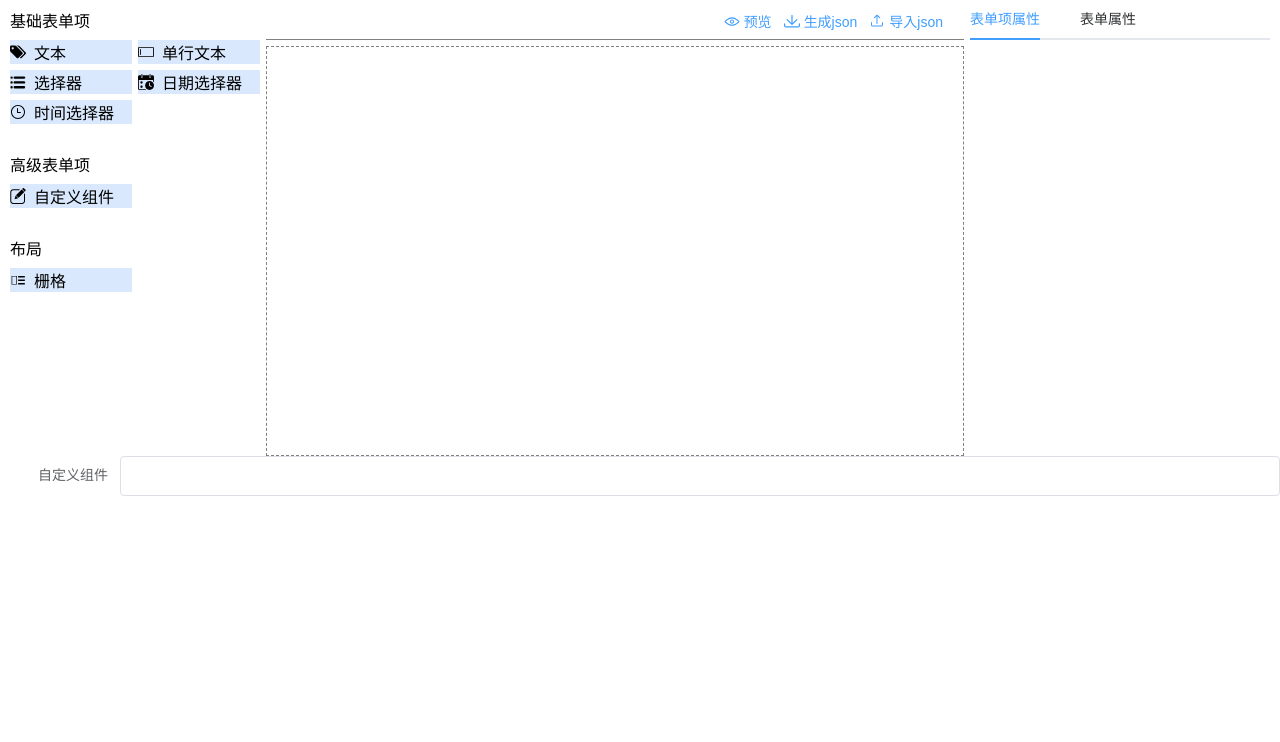
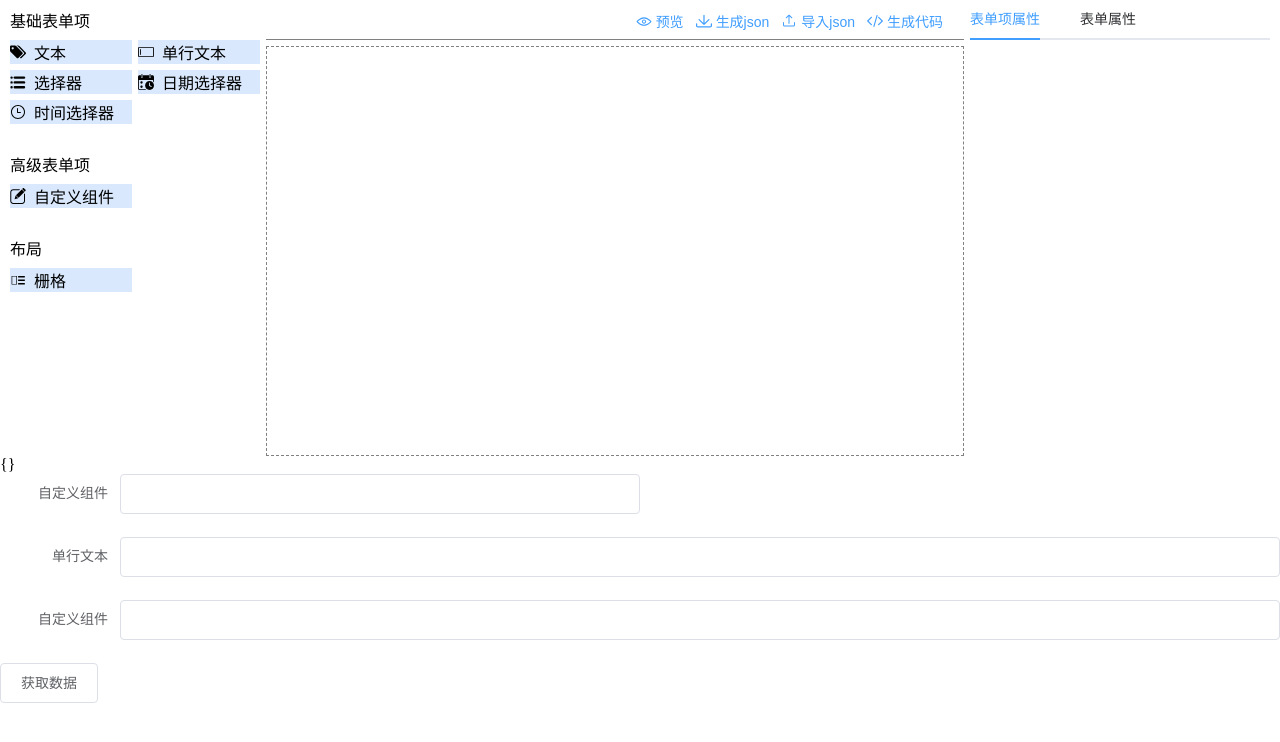
Before and after one commit to SepVeneto/dynamic-form-making, a Vue app: page / in a window 1280 px wide. Shown: the top 742 px of the page. Built offline with nearby package versions, Linux system fonts and the light colour scheme.

Commit message:
支持自定义组件

```diff
--- a/src/App.vue
+++ b/src/App.vue
@@ -5,10 +5,12 @@
         <div class="form-header__operate">
           <el-button type="text" @click="handlePreview">
             <svg-icon class="operate-icons" icon="preview" />预览</el-button>
+          <el-button type="text" @click="handleGenerateJson">
+            <svg-icon class="operate-icons" icon="download" />生成json</el-button>
+          <el-button type="text" @click="handleImportJson">
+            <svg-icon class="operate-icons" icon="upload" />导入json</el-button>
           <el-button type="text" @click="handleGenerateCode">
-            <svg-icon class="operate-icons" icon="download" />生成json</el-button>
-          <el-button type="text" @click="handleImportCode">
-            <svg-icon class="operate-icons" icon="upload" />导入json</el-button>
+            <svg-icon class="operate-icons" icon="code" />生成代码</el-button>
         </div>
       </header>
       <aside class="form-components" width="300px">
@@ -49,27 +51,43 @@
       </template>
       <el-button type="primary" @click="handleGetData">获取数据</el-button>
     </el-dialog>
-    <el-dialog title="json代码" :visible.sync="codeVisible">
-      <div v-if="codeVisible" class="editor" id="json-code">{{config}}</div>
+    <el-dialog v-if="jsonVisible" title="json代码" :visible.sync="jsonVisible">
+      <div class="editor" id="json-code">{{config}}</div>
       <el-button
         id="json-copy-btn"
         type="primary"
         :data-clipboard-text="JSON.stringify(config)"
       >复制数据</el-button>
     </el-dialog>
-    <el-dialog title="json代码" :visible.sync="importVisible">
-      <div v-if="importVisible" class="editor" id="import-code">{{jsonConfig}}</div>
+    <el-dialog v-if="importVisible" title="json代码" :visible.sync="importVisible">
+      <div class="editor" id="import-code">{{jsonConfig}}</div>
       <template #footer>
         <pre>{{jsonConfig}}</pre>
         <el-button type="primary" @click="handleImport">确定</el-button>
       </template>
     </el-dialog>
-    <generate-form :config="testConfig" :data="testData">
+    <el-dialog v-if="codeVisible" title="生成代码" :visible.sync="codeVisible">
+      <div class="editor" id="template-code">{{codeTemplate}}</div>
+      <el-button
+        id="code-copy-btn"
+        type="primary"
+        :data-clipboard-text="JSON.stringify(codeTemplate)"
+      >复制数据</el-button>
+    </el-dialog>
+    <div>{{testData}}</div>
+    <generate-form ref="generateForms" :config="testConfig" :data="testData">
       <!-- <template slot="custom1571385002264" slot-scope="scope"> -->
-      <template #custom1571385002264="scope">
-        <el-input v-model="scope.model.custom1571385002264" />
+      <template #test1="scope">
+        <el-input v-model="scope.model.test1" />
+      </template>
+      <template #test2="scope">
+        <el-input v-model="scope.model.test2" />
+      </template>
+      <template>
+        <div>testtest</div>
       </template>
     </generate-form>
+    <el-button @click="handleSubmit">获取数据</el-button>
     <!-- <common-table :tableConfig="tableConfig" :tableData="tableData">
       <template #test>
         <el-button>test</el-button>
@@ -107,12 +125,14 @@ export default {
   },
   data() {
     return {
-      testConfig: {"class":"midget-main","labelWidth":"120px","list":[{"label":"自定义组件","icon":"custom","type":"custom","labelWidth":"100px","key":"custom1571385002264"}]},
+      codeTemplate: '',
+      testConfig: {"class":"midget-main","labelWidth":"120px","list":[{"label":"栅格","icon":"grid","type":"grid","columns":[{"colSpan":12,"list":[{"label":"自定义组件","icon":"custom","type":"custom","labelWidth":"100px","key":"test1"}]},{"colSpan":12,"list":[]}],"key":"grid1571726361648"},{"label":"单行文本","icon":"input","type":"input","default":"","rules":[],"labelWidth":"100px","width":"100%","required":false,"clearable":false,"disabled":false,"placeholder":"","key":"input1571726365012"},{"label":"自定义组件","icon":"custom","type":"custom","labelWidth":"100px","key":"test2"}]},
       testData: {},
       importVisible: false,
       jsonConfig: '',
       copyBoard: null,
       codeVisible: false,
+      jsonVisible: false,
       result: {},
       previewVisible: false,
       selectWidget: {},
@@ -153,6 +173,18 @@ export default {
     }
   },
   methods: {
+    handleSubmit() {
+      this.$refs.generateForms.getData().then(data => {
+        this.testData = data;
+      })
+    },
+    handleGenerateCode() {
+      this.codeVisible = true;
+      this.$nextTick().then(() => {
+        const editor = ace.edit('template-code');
+        editor.session.setMode('ace/mode/html');
+      })
+    },
     handleImport() {
       try {
         this.config = JSON.parse(this.importEditor.getValue());
@@ -161,15 +193,15 @@ export default {
         this.$message.error(error);
       }
     },
-    handleImportCode() {
+    handleImportJson() {
       this.importVisible = true;
       this.$nextTick().then(() => {
         this.importEditor = ace.edit('import-code');
         this.importEditor.session.setMode('ace/mode/json');
       })
     },
-    handleGenerateCode() {
-      this.codeVisible = true;
+    handleGenerateJson() {
+      this.jsonVisible = true;
       this.$nextTick().then(() => {
         const editor = ace.edit('json-code');
         editor.session.setMode('ace/mode/json');
@@ -235,9 +267,9 @@ export default {
   grid-column: 3;
   grid-row: 1 / 3;
 }
-.generate-form {
+// .generate-form {
 
-}
+// }
 #json-copy-btn {
   margin: 0 auto;
 }
--- a/src/components/generateForm.vue
+++ b/src/components/generateForm.vue
@@ -1,3 +1,4 @@
+<!--
 <template>
   <el-form
     ref="validateForm"
@@ -12,11 +13,18 @@
         :modal.sync="models"
         @inputChange="handleInputChange"
       >
-      <slot :name="item.key" :model="models" />
       </generate-form-item>
     </template>
   </el-form>
 </template>
+-->
+<!--
+<template>
+  <el-form :model="models">
+    <el-form-item label=""><slot/></el-form-item>
+  </el-form>
+</template>
+-->
 
 <script>
 import generateFormItem from './generateFormItem';
@@ -32,8 +40,31 @@ export default {
       type: Object,
     }
   },
+  render(h) {
+    return (
+      <el-form
+        ref="validateForm"
+        class={this.config.class}
+        label-width={this.config.labelWidth}
+        attrs={{...this.$attrs, model: this.models}}
+      >
+        {this.config.list.map(item => (
+          <generateFormItem
+            key={item.key}
+            item={item}
+            {...{props: {modal: this.models}}}
+            {...{on: {'update:modal': this.updateModal}}}
+            {...{scopedSlots: {...this.$scopedSlots}}}
+          >
+          </generateFormItem>
+        ))}
+      </el-form>
+    )
+  },
   components: {
     generateFormItem,
+  },
+  mounted() {
   },
   watch: {
     data: {
@@ -48,6 +79,9 @@ export default {
     }
   },
   methods: {
+    updateModal(val) {
+      this.models = val;
+    },
     getData() {
       return new Promise((resolve, reject) => {
         this.$refs.validateForm.validate(valid => {
--- a/src/components/generateFormItem.vue
+++ b/src/components/generateFormItem.vue
@@ -107,9 +107,11 @@ export default {
                 <generate-form-item
                   key={element.key}
                   item={element}
-                  modal={this.modal}
+                  {...{props: {modal: this.modal}}}
                   {...{on: {'update:modal': this.handleUpdatemodal}}}
-                ></generate-form-item>
+                  {...{scopedSlots: {...this.$scopedSlots}}}
+                >
+                </generate-form-item>
                 </div>
               ))}
             </el-col>
@@ -118,7 +120,7 @@ export default {
       ),
       custom: () => (
         <div class={this.item.class}>
-          {this.$slots.default ? h('div', this.$slots.default) : ''}
+          {this.$scopedSlots[this.item.key]({model: this.modal})}
         </div>
       )
     }
@@ -136,6 +138,8 @@ export default {
         </el-form-item>
       )
     return formItem
+  },
+  mounted() {
   },
   created() {
     const {remoteMethod} = this.item;
@@ -181,6 +185,7 @@ export default {
   watch: {
     widgetData: {
       deep: true,
+      immediate: true,
       handler(val) {
         this.modal[this.item.key] = val;
         this.$emit('update:modal', {
@@ -191,7 +196,9 @@ export default {
     },
     modal: {
       deep: true,
+      immediate: true,
       handler(val) {
+        console.log(this.item.key, val)
         this.widgetData = val[this.item.key];
       }
     }
```
Also changed, not shown: public/build/src/ace.js, src/icons/svg/code.svg (added).
